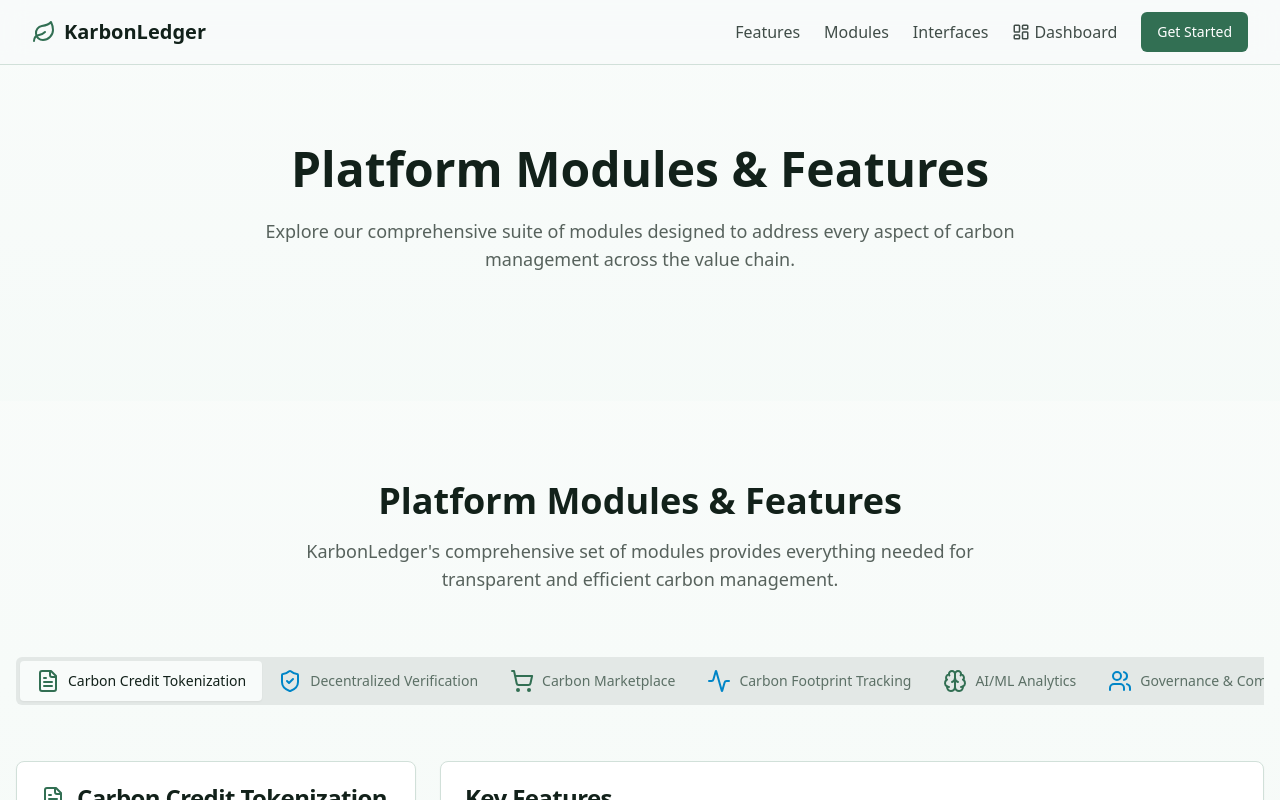
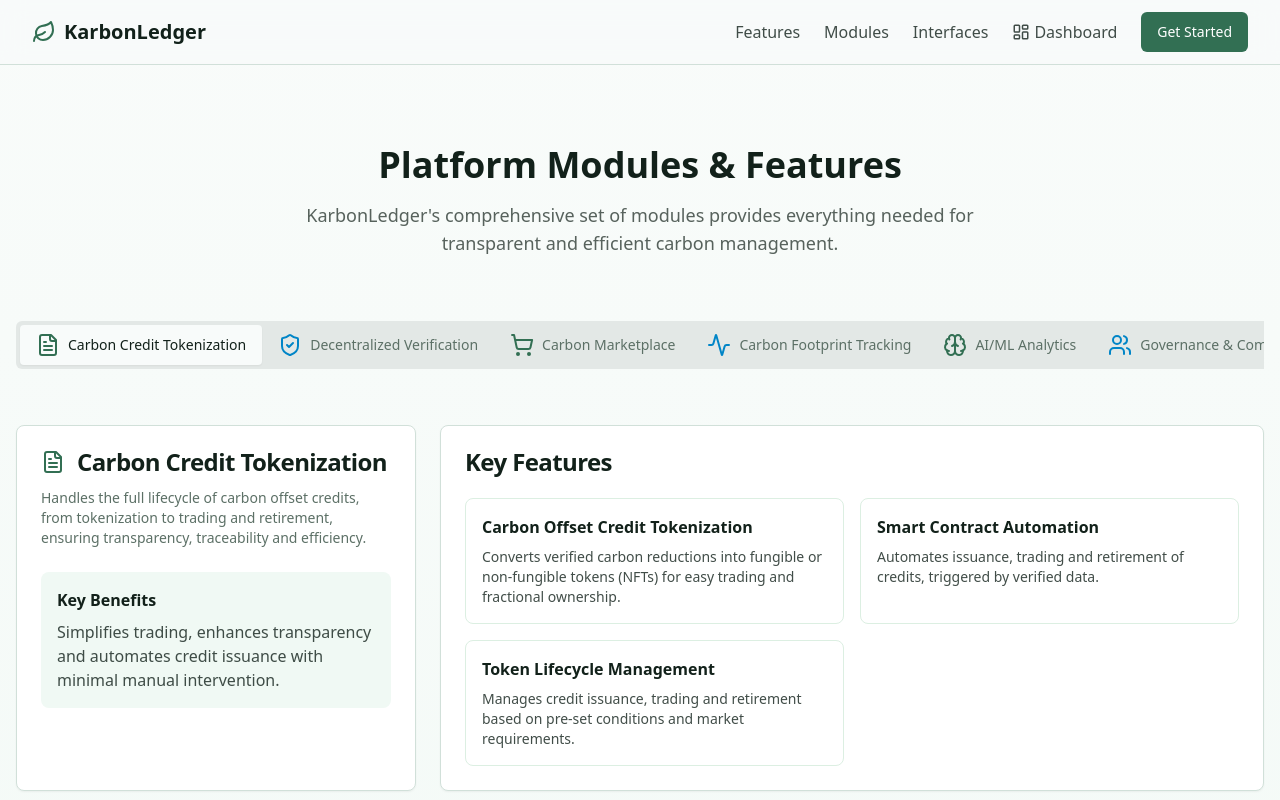
Before and after one commit to KonmaORG/Karbon-Compass, a React (Vite) app: page /modules in a window 1280 px wide. Shown: the top 800 px of the page. Built offline with nearby package versions, Linux system fonts and the light colour scheme.

Commit message:
Remove text from Modules page
Removes the introductory text from the Modules page.

```diff
--- a/src/pages/Modules.tsx
+++ b/src/pages/Modules.tsx
@@ -8,15 +8,6 @@ const Modules = () => {
     <div className="min-h-screen flex flex-col">
       <Navbar />
       <main className="flex-1">
-        <div className="py-20 bg-gradient-to-b from-background to-karbon-50/30 dark:to-karbon-950/30">
-          <div className="container mx-auto px-4 text-center">
-            <h1 className="text-4xl md:text-5xl font-bold mb-6">Platform Modules & Features</h1>
-            <p className="text-lg text-foreground/70 max-w-3xl mx-auto mb-12">
-              Explore our comprehensive suite of modules designed to address every aspect of carbon management
-              across the value chain.
-            </p>
-          </div>
-        </div>
         <ModulesFeatures />
       </main>
       <Footer />
```
